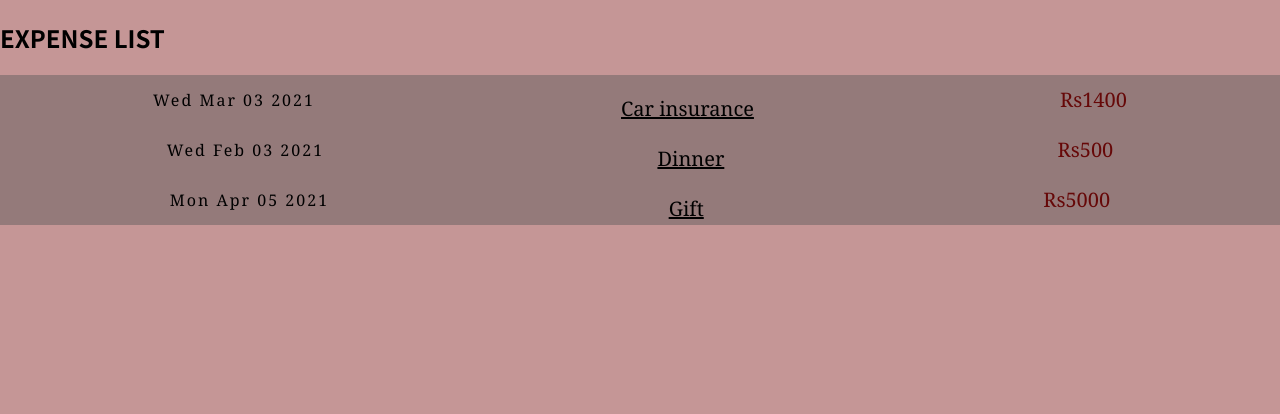
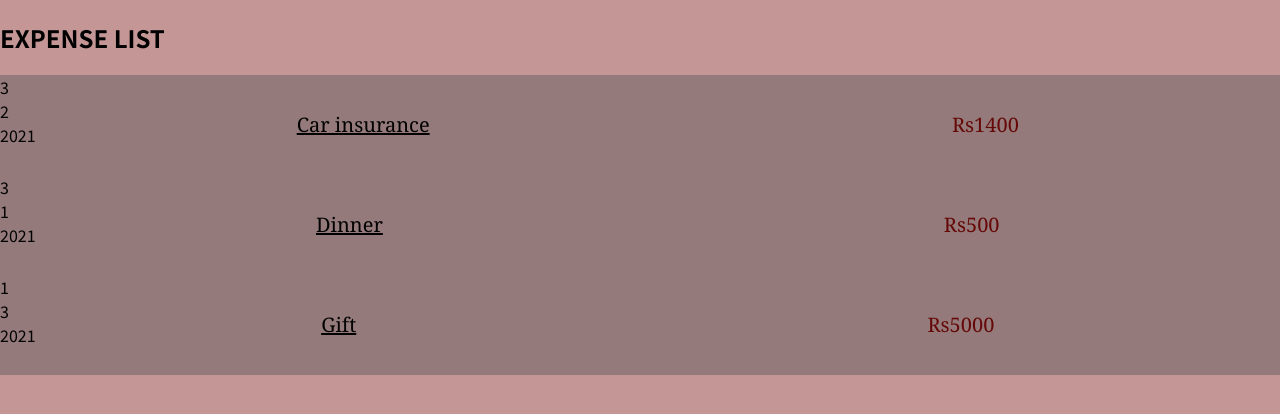
Before and after one commit to imanshgupta/reactjs, a JavaScript app in the folder reactapp/: page / in a window 1280 px wide. Shown: the top 414 px of the page. Built offline with nearby package versions, Linux system fonts and the light colour scheme.

Commit message:
component date added

```diff
--- /dev/null
+++ b/reactapp/src/components/DateComp.js
@@ -0,0 +1,14 @@
+function DateComp(prop) {
+  var day = prop.date.getDay();
+  var month = prop.date.getMonth();
+  var year = prop.date.getFullYear();
+  return (
+    <div>
+      <div>{day}</div>
+      <div>{month}</div>
+      <div>{year}</div>
+    </div>
+  );
+}
+
+export default DateComp;
--- a/reactapp/src/components/ExpenseItem.css
+++ b/reactapp/src/components/ExpenseItem.css
@@ -1,8 +1,7 @@
 .div {
   background-color: rgb(148, 122, 122);
   width: 100%;
-  height: 50px;
-  display: inline-block;
+  height: 100px;
   display: flex;
 }
 .innerdiv {
@@ -12,15 +11,18 @@
   text-decoration: underline;
   font-family: Georgia, "Times New Roman", Times, serif;
   font-size: 20px;
+  justify-content: space-evenly;
 }
 .date {
   font-family: Georgia, "Times New Roman", Times, serif;
   letter-spacing: 2px;
   margin: auto;
+  justify-content: space-evenly;
 }
 .cost {
   margin: auto;
   font-family: Georgia, "Times New Roman", Times, serif;
   font-size: 20px;
   color: rgb(102, 8, 8);
+  justify-content: space-evenly;
 }
--- a/reactapp/src/components/ExpenseItem.js
+++ b/reactapp/src/components/ExpenseItem.js
@@ -1,8 +1,9 @@
 import "./ExpenseItem.css";
+import DateComp from "./DateComp";
 function ExpenseItem(prop) {
   return (
     <div className="div">
-      <div className="date">{prop.date.toString().substring(0, 15)}</div>
+      <DateComp className="date" date={prop.date} />
       <div className="innerdiv ">
         <p>{prop.reason}</p>
       </div>
```
Also changed, not shown: 1 other file (tests, documents, lock files or other folders).
